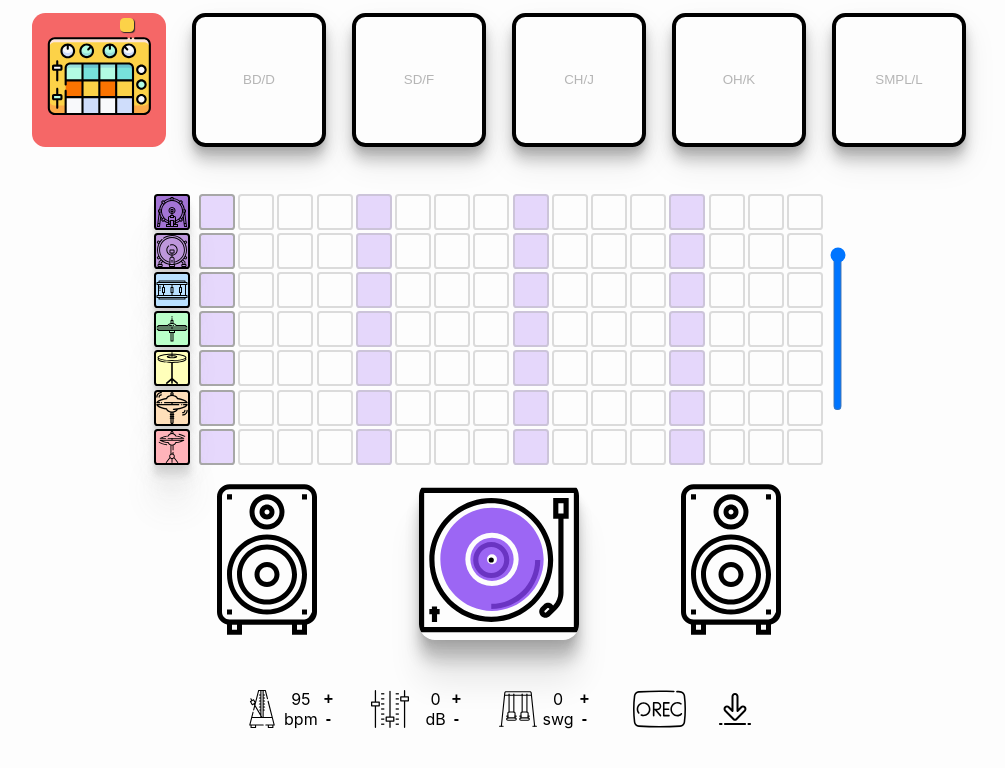
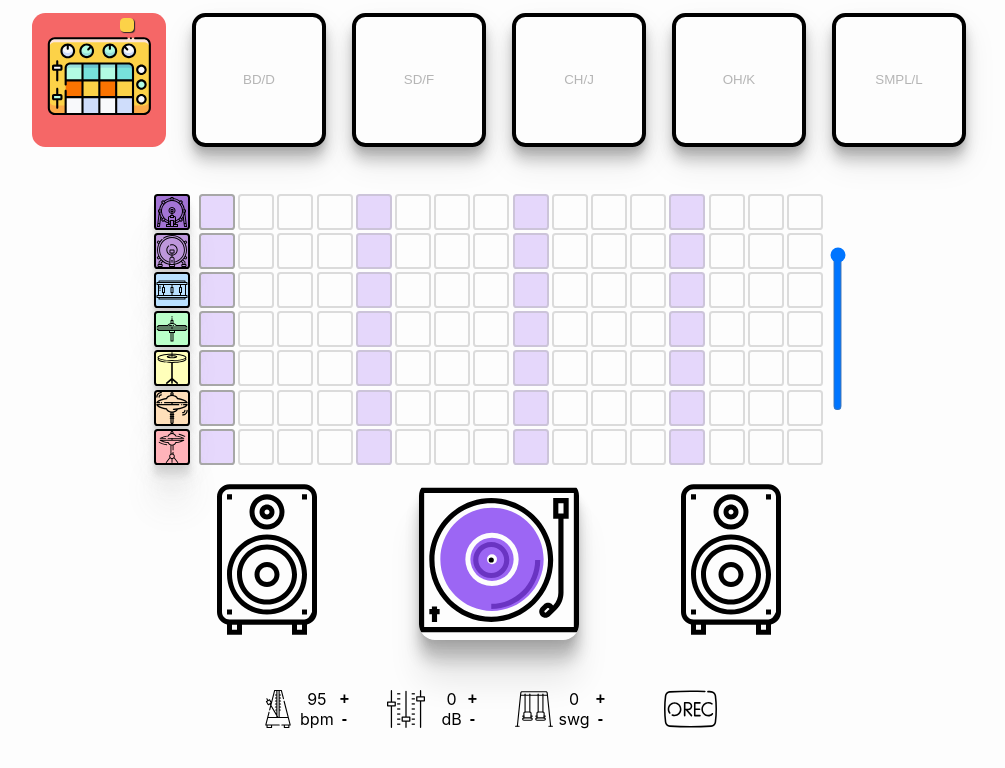
Before and after one commit to JakubJureczko/drum-seq, a React (Create React App) app: page / in a window 1280 px wide. Shown: the top 768 px of the page, without its empty margins (141-1146 px from the left). Built offline with nearby package versions, Linux system fonts and the light colour scheme; no server answers.

Commit message:
rec button

```diff
--- a/src/components/Recorder.css
+++ b/src/components/Recorder.css
@@ -1,9 +1,9 @@
 .recordbtn {
   display: flex;
   flex-direction: row;
-  justify-content: space-between;
+  justify-content: center;
   align-items: center;
-  width: 8em;
+  width: 6em;
   height: 3em;
 
 }
@@ -26,7 +26,7 @@ margin-right: 1em;
   cursor: pointer;
 }
 
-.download button {
+/* .download button {
   display: flex;
 align-items: center;
   width: 3em;
@@ -38,6 +38,6 @@ align-items: center;
   outline: none;
   border: none;
   border-radius: 10%;
-  background-color: transparent ; /*rgba(243, 65, 65, 0.8) */
+  background-color: transparent ; rgba(243, 65, 65, 0.8)
   cursor: pointer;
-}
+} */
--- a/src/components/Recorder.js
+++ b/src/components/Recorder.js
@@ -76,11 +76,11 @@ const Recorder = () => {
           <img src={isRec ? recon : recoff} alt="record" />
         </button>
       </div>
-      <div className="download">
+      {/* <div className="download">
         <a href="" target="_blank" download>
           <button ></button>
         </a>
-      </div>
+      </div> */}
     </div>
   );
 };
```
